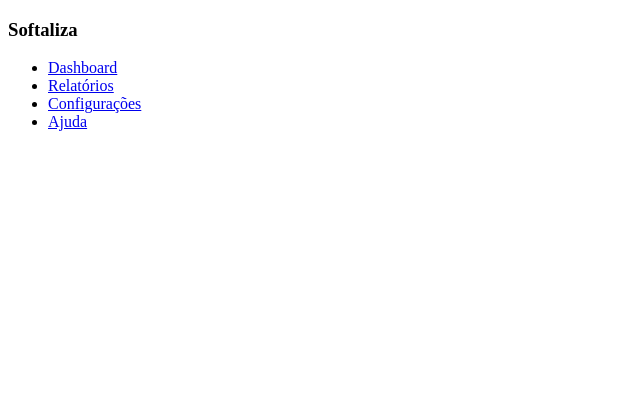
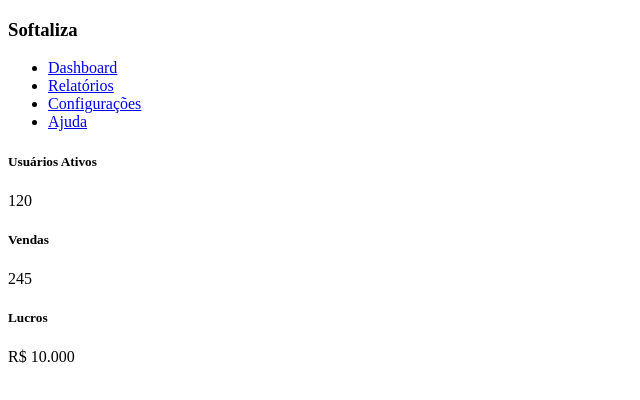
Before and after one commit to jhonCavalli/Projeto-1, a plain HTML site: page index.html in a window 1280 px wide. Shown: the whole page, without its empty margins (0-640 px from the left). Drawn offline with Linux system fonts and the light colour scheme.

Commit message:
adiciona seção de conteúdo principal com cards de usuários, vendas e lucros; cria arquivo de estilos CSS

```diff
--- a/index.html
+++ b/index.html
@@ -17,5 +17,33 @@
             <li><a href="#">Ajuda</a></li>
         </ul>
     </div>
+
+    <div class="main-content">
+        <div class="container-fluid">
+            <div class="row">
+                <div class="col-md-3">
+                    <div class="card">
+                        <div class="card-body">
+                            <h5>Usuários Ativos</h5>
+                            <p class="h4">120</p>
+                        </div>
+                    </div>
+                </div>
+                <div class="col-md-3">
+                    <div class="card">
+                        <div class="card-body">
+                            <h5>Vendas</h5>
+                            <p class="h4">245</p>
+                        </div>
+                    </div>
+                </div>
+                <div class="col-md-3">
+                    <div class="card">
+                        <div class="card-body">
+                            <h5>Lucros</h5>
+                            <p class="h4">R$ 10.000</p>
+                        </div>
+                    </div>
+                </div>
 </body>
 </html>
```
Also changed, not shown: styles.css (added).
